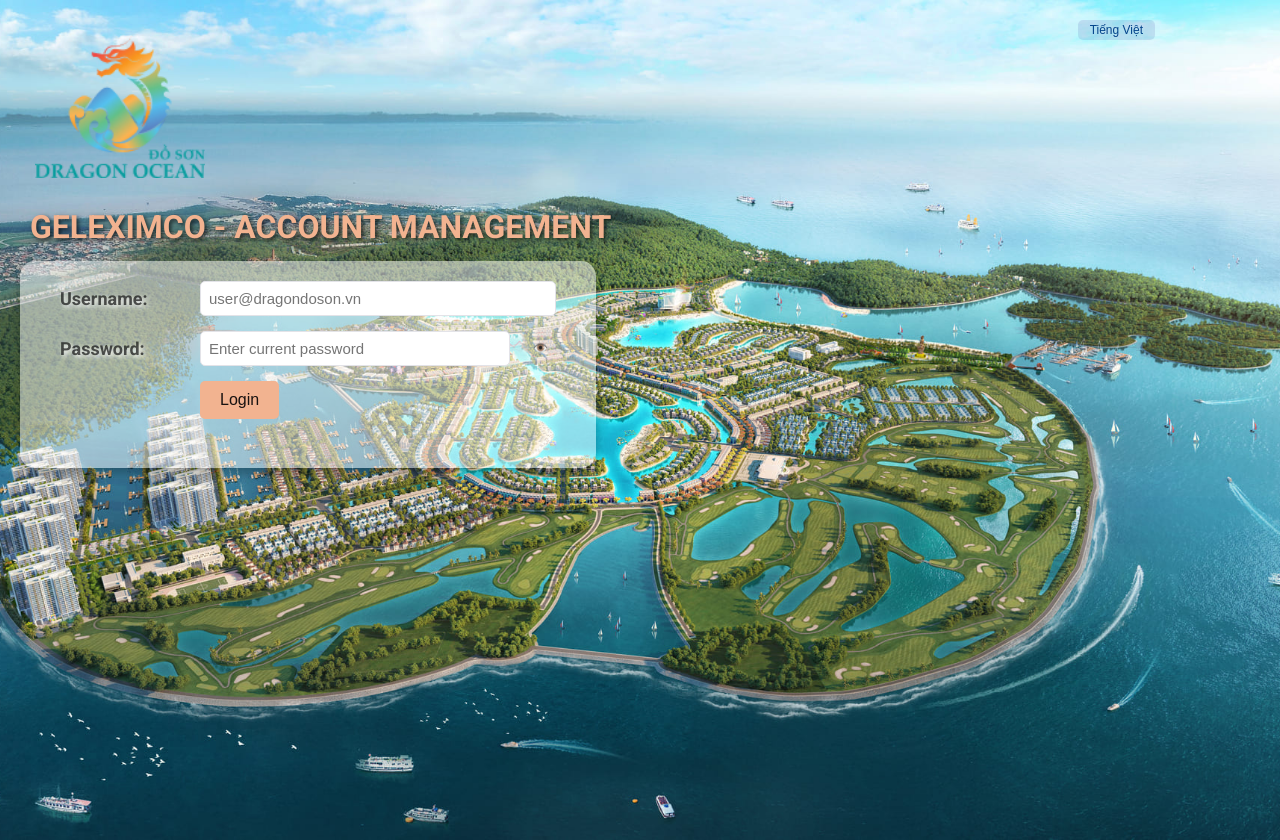
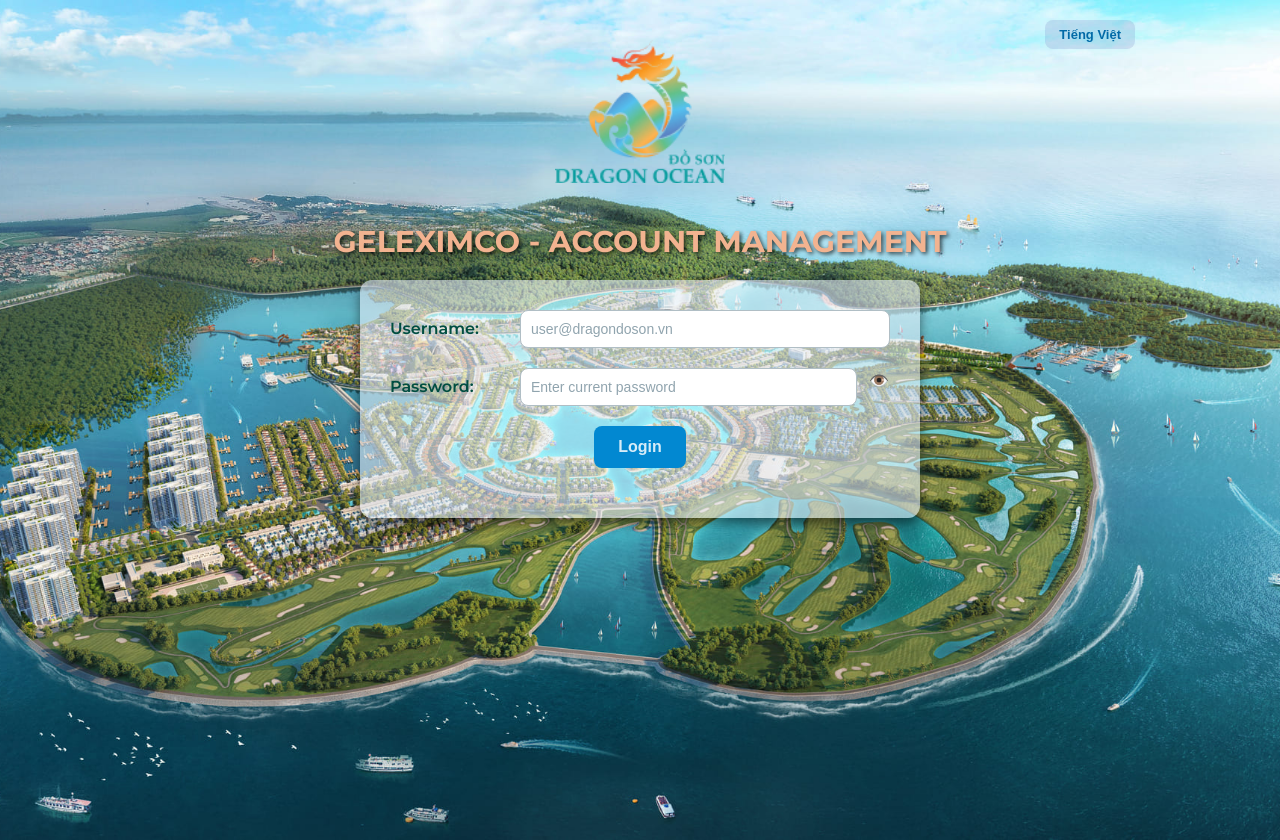
Before and after one commit to yahi3a/Change_AD_Password, a React (Create React App) app in the folder changepass-app/: page / in a window 1280 px wide. Built offline with nearby package versions, Linux system fonts and the light colour scheme.

Commit message:
Cuoi ngay 15/3

```diff
--- a/changepass-app/src/App.css
+++ b/changepass-app/src/App.css
@@ -1,70 +1,59 @@
-@import url('https://fonts.googleapis.com/css2?family=Roboto:wght@400;700&display=swap');
+@import url('https://fonts.googleapis.com/css2?family=Montserrat:wght@400;600;700&display=swap');
 
 .App {
-  font-family: 'Roboto', sans-serif;
+  font-family: 'Montserrat', sans-serif;
   min-height: 100vh;
   background-image: url('./assets/background.jpg');
   background-size: cover;
   background-position: center;
   background-repeat: no-repeat;
   display: flex;
-  justify-content: space-between;
+  justify-content: center;
   align-items: flex-start;
   padding: 20px;
   position: relative;
 }
 
 .App.processing {
-  cursor: wait; /* Changes cursor to "wait" during processing */
+  cursor: wait;
 }
 
-/* Optionally, disable pointer events on interactive elements */
 .App.processing button,
 .App.processing input {
-  pointer-events: none; /* Prevents clicks during processing */
+  pointer-events: none;
 }
 
-/* Left Container Styles */
 .left-container {
   display: flex;
   flex-direction: column;
-  align-items: flex-start;
-  gap: 10px;
+  align-items: center;
+  gap: 20px;
 }
 
-/* Logo styles (optional, if you want to tweak further) */
 .left-container img {
-  margin: 15px;
+  margin: 20px;
+  width: 170px;
 }
 
-/* Title styles */
 h1 {
   color: #F2B390;
   text-shadow: 2px 2px 4px rgba(0, 0, 0, 0.7);
   margin: 0;
-  padding: 5px 10px;
-  border-radius: 5px;
+  font-size: 30px;
 }
 
-/* Form Styles */
 form {
   display: flex;
   flex-direction: column;
-  align-items: flex-start;
-  gap: 15px;
-  background-color: rgba(255, 255, 255, 0.5);
-  padding: 20px 40px;
-  border-radius: 15px;
-  box-shadow: 0 6px 12px rgba(0, 0, 0, 0.3);
-  width: 40%;
+  align-items: center;
+  gap: 20px;
+  background-color: #e6f0fa98;
+  padding: 30px;
+  border-radius: 12px;
+  box-shadow: 0 6px 12px rgba(0, 0, 0, 0.5);
+  width: 90%;
   max-width: 500px;
   min-width: 300px;
-}
-
-@media (max-width: 500px) {
-  form {
-    width: 80%;
-  }
 }
 
 div {
@@ -75,146 +64,139 @@
 }
 
 label {
-  width: 130px;
+  width: 120px;
   text-align: left;
-  font-size: 18px;
-  font-weight: bold;
-  color: rgba(0, 0, 2, 0.65);
-  text-shadow: 2px 2px 4px rgb(255, 255, 255, 0.99);
+  font-size: 16px;
+  font-weight: 600;
+  color: #004d40;
 }
 
 input {
   flex: 1;
-  padding: 8px;
-  font-size: 15px;
-  border: 1px solid #e3e3e8;
-  border-radius: 5px;
-  min-width: 0;
+  width: 100%;
+  padding: 10px;
+  font-size: 14px;
+  background-color: #ffffff;
+  border: 1px solid #b0bec5;
+  border-radius: 8px;
+  color: #263238;
+  transition: border-color 0.3s ease;
 }
 
 input:focus {
-  border-color: #f0ddbc;
-  outline: 1px solid rgb(1, 68, 140);
-  box-shadow: 0 0 20px rgba(242, 179, 144, 0.5);
+  border: 1px solid #0288d1;
+  outline: none;
+  box-shadow: 0 0 0 3px rgba(2, 136, 209, 0.1);
 }
 
-button {
-  padding: 10px 20px;
-  font-size: 16px;
-  background-color: #F2B390;
-  border: none;
-  color: rgba(0, 0, 2, 0.9);
-  border-radius: 5px;
-  cursor: pointer;
-  margin-left: 140px;
-  transition: all 0.3s ease;
-}
-
-button:hover {
-  background-color: #c06534;
-  color: #ffffff;
-  border-color: #d8642a;
-}
-
-.language-toggle {
-  padding: 3px 12px;
-  font-size: 12px;
-  background-color: rgba(22, 1, 126, 0.1);
-  color: #04458b;
-  border: none;
-  border-radius: 5px;
-  cursor: pointer;
-  min-width: 70px;
-  white-space: nowrap;
-  text-align: center;
-}
-
-.logout {
-  padding: 3px 8px;
-  font-size: 12px;
-  background-color: rgba(22, 1, 126, 0.1);
-  color: #04458b;
-  border: none;
-  border-radius: 5px;
-  cursor: pointer;
-  /* Optional: Add min-width for consistency */
-  min-width: 50px;
-  white-space: nowrap;
-  text-align: center;
-}
-
-.language-toggle:hover,
-.logout:hover {
-  background-color: #16017e;
-}
-
-form p {
-  margin: 2px 0;
-  padding: 0;
-  width: 100%;
-  text-align: left;
-  color: #f50505;
-  font-weight: bold;
+input::placeholder {
+  color: #90a4ae;
   font-size: 14px;
-  text-shadow: 2px 2px 4px rgba(0, 0, 0, 0.9);
-  background-color: rgba(255, 255, 255, 0);
-  border-radius: 5px;
-  padding: 5px;
-}
-
-form p.success {
-  color: rgb(1, 140, 120);
-  font-size: 18px;
-  font-weight: bold;
-  text-align: center;
-  text-shadow: 2px 2px 4px rgba(254, 254, 254, 0.99);
-}
-
-form p.error {
-  color: #f50505;
-  text-shadow: 2px 2px 4px rgb(255, 255, 255);
-}
-
-form p.welcome {
-  width: 100%;
-  text-align: center;
-  color: #F2B390;
-  font-weight: bold;
-  font-size: 18px;
-  text-shadow: 2px 2px 4px rgba(0, 0, 10, 0.9);
-  margin: 0px 0px 5px 0px;
 }
 
 .show-password {
-  margin-left: 5px;
-  padding: 3px 8px;
-  font-size: 12px;
-  background-color: #e3e3e800;
-  color: #2907c2;
+  margin-left: 1px;
+  padding: 1px 1px;
+  background: none;
+  border: none;
   cursor: pointer;
+  font-size: 16px;
+  color: #546e7a;
+  transform: translateY(-30%);
 }
 
 .show-password:hover {
   background-color: #d1d1d656;
 }
 
-.result-messages {
-  margin-top: 10px;
+button {
+  padding: 12px 24px;
+  font-size: 16px;
+  font-weight: 600;
+  background-color: #0288d1;
+  border: none;
+  color: #ffffffd7;
+  border-radius: 8px;
+  cursor: pointer;
+  transition: background-color 0.5s ease;
 }
 
-.result-messages p {
-  margin: 5px 0; /* Space between the two lines */
+button:hover {
+  background-color: #026aa7;
+  color: #ffffff;
 }
 
-.success {
-  color: green;
-  line-height: 20px;
-  text-shadow: 2px 2px 4px rgb(254, 254, 254);
+button:focus {
+  outline: 1px solid #0288d1;
+  background-color: #026aa7;
+  color: #ffffff;
 }
 
-.error {
-  color: red;
+.language-toggle,
+.logout {
+  padding: 7px 14px;
+  font-size: 13px;
+  background-color: rgba(22, 1, 126, 0.1);
+  color: #026aa7;
+  border: none;
+  border-radius: 8px;
+  cursor: pointer;
+  transition: background-color 0.5s ease;
 }
-.warning {
-  color: orange;
+
+.language-toggle {
+  position: absolute;
+  top: 20px;
+  right: 145px;
 }
+
+.logout {
+  position: absolute;
+  top: 20px;
+  right: 50px;
+}
+
+.language-toggle:hover,
+.logout:hover {
+  background-color: #026aa7;
+}
+
+form p {
+  margin: 0;
+  padding: 0;
+  width: 100%;
+  font-size: 14px;
+  font-weight: 500;
+}
+
+form p.welcome {
+  text-align: center;
+  color: #004d40;
+  font-weight: 600;
+  font-size: 20px;
+}
+
+form p.success {
+  color: #388e3c;
+  font-size: 16px;
+  font-weight: bold;
+  text-shadow: 2px 2px 4px rgba(254, 254, 254);
+}
+
+form p.error {
+  color: #d32f2f;
+  font-weight: bold;
+  text-shadow: 2px 2px 4px rgb(255, 255, 255, 0.5);
+}
+
+form p.warning {
+  color: #f57c00;
+  font-weight: bold;
+  text-shadow: 2px 2px 4px rgb(255, 255, 255, 0.5);
+}
+
+@media (max-width: 500px) {
+  form {
+    width: 90%;
+  }
+}
--- a/changepass-app/src/App.tsx
+++ b/changepass-app/src/App.tsx
@@ -58,7 +58,7 @@
       newPasswordLabel: 'New Password: ',
       confirmLabel: 'Confirm: ',
       changePasswordButton: 'Change Password',
-      successMessage: 'Windows login password and Email/Office 365 account password changed successfully for user: ',
+      successMessage: 'Windows login password & Email/Office 365 account password changed successfully for user: ',
       matchError: 'Passwords do not match.',
       fieldsError: 'Please fill in all fields.',
       logoutButton: 'Logout',
@@ -346,7 +346,7 @@
       <button
         className="language-toggle"
         onClick={() => setLanguage(language === 'en' ? 'vi' : 'en')}
-        style={{ position: 'absolute', top: '20px', right: '125px' }}
+        style={{ position: 'absolute', top: '20px', right: '145px' }}
         disabled={isProcessing}
       >
         {language === 'en' ? 'Tiếng Việt' : 'English'}
```
Also changed, not shown: 1 other file (tests, documents, lock files or other folders).
